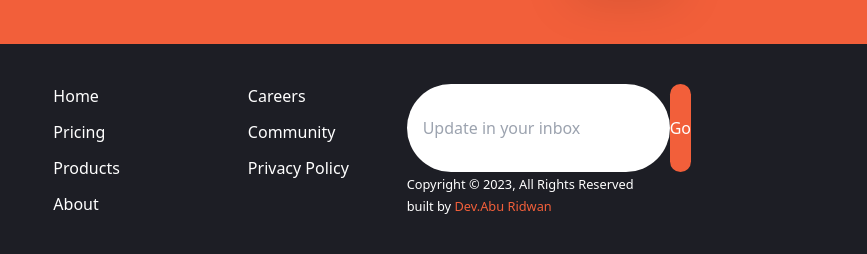
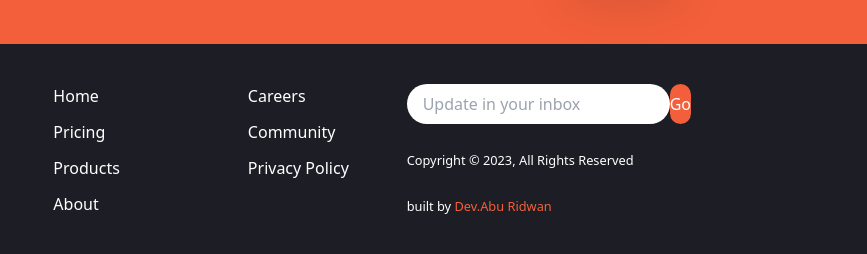
Before and after one commit to Yusufabdulmuiz/Manage-landing, a website: page public/index.html in a window 1280 px wide. Shown: the part 1832-2086 px from the top of the page, 413-1280 px from the left. Drawn offline with nearby package versions, Linux system fonts and the light colour scheme.

Commit message:
Update index.html

```diff
--- a/public/index.html
+++ b/public/index.html
@@ -343,7 +343,7 @@ product teams.
                     <input type="email" placeholder="Update in your inbox"
                         class="px-4 py-2 rounded-full focus:outline-none text-xs">
                     <button
-                        class=" bg-brightRed rounded-full mx-auto px-12 py-8 text-white hover:bg-white hover:text-brightRed focus-within:outline-none">
+                        class=" bg-brightRed rounded-full mx-auto px-8 py-4 text-white hover:bg-white hover:text-brightRed focus-within:outline-none">
                         Go
                     </button>
                 </div>
```
